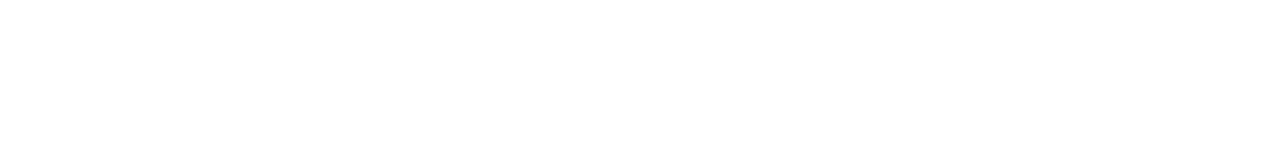
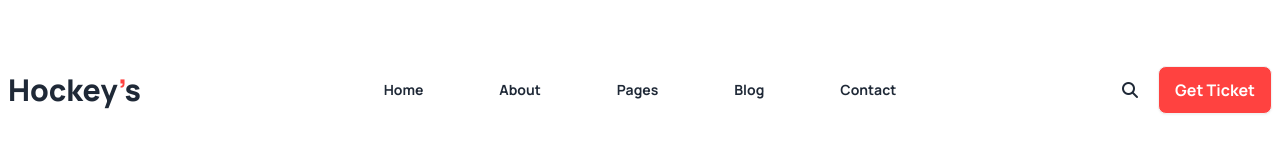
Before and after one commit to sabberhossen1/hockey, a plain HTML site: page index.html in a window 1280 px wide. Drawn offline with nearby package versions, Linux system fonts and the light colour scheme.

Commit message:
header done

```diff
--- a/index.html
+++ b/index.html
@@ -4,10 +4,58 @@
     <meta charset="UTF-8">
     <meta name="viewport" content="width=device-width, initial-scale=1.0">
     <title>Hockey</title>
+
+
+    <!-- link tailwind baisyui -->
+    <link href="https://cdn.jsdelivr.net/npm/daisyui@4.6.0/dist/full.min.css" rel="stylesheet" type="text/css" />
+    <script src="https://cdn.tailwindcss.com"></script>
+    <!-- link -->
+
+    <!-- fontawesome -->
+    <script src="https://kit.fontawesome.com/006e248122.js" crossorigin="anonymous"></script>
+
+    <!-- font -->
+    <link rel="preconnect" href="https://fonts.googleapis.com">
+    <link rel="preconnect" href="https://fonts.gstatic.com" crossorigin>
+    <link href="https://fonts.googleapis.com/css2?family=Manrope:wght@500;600;700;800&display=swap" rel="stylesheet">
+    <style>
+        body{
+            font-family: 'Manrope', sans-serif;
+        }
+    </style>
 </head>
 <body>
-    <header>
-
+    <header class="max-w-7xl mx-auto my-14">
+        <div class="navbar bg-base-100">
+            <div class="navbar-start">
+              <div class="dropdown">
+                <div tabindex="0" role="button" class="btn btn-ghost lg:hidden">
+                  <svg xmlns="http://www.w3.org/2000/svg" class="h-5 w-5" fill="none" viewBox="0 0 24 24" stroke="currentColor"><path stroke-linecap="round" stroke-linejoin="round" stroke-width="2" d="M4 6h16M4 12h8m-8 6h16" /></svg>
+                </div>
+                <ul tabindex="0" class="menu menu-sm dropdown-content mt-3 z-[1] p-2 shadow bg-base-100 rounded-box w-52 text-sm font-bold">
+                    <li class=" hover:text-[#FF4240]"><a>Home</a></li>
+                    <li class=" hover:text-[#FF4240]"><a> About</a></li>
+                    <li class=" hover:text-[#FF4240]"><a> Pages</a></li>
+                    <li class=" hover:text-[#FF4240]"><a> Blog</a></li>
+                    <li class=" hover:text-[#FF4240]"><a>Contact</a></li>
+                </ul>
+              </div>
+              <a class=" text-3xl font-extrabold">Hockey<span class="text-[#FF4240]">’</span>s</a>
+            </div>
+            <div class="navbar-center hidden lg:flex">
+              <ul class="menu menu-horizontal px-1 text-sm font-bold space-x-11">
+                <li class=" hover:text-[#FF4240]"><a>Home</a></li>
+                  <li class=" hover:text-[#FF4240]"><a> About</a></li>
+                  <li class=" hover:text-[#FF4240]"><a> Pages</a></li>
+                  <li class=" hover:text-[#FF4240]"><a> Blog</a></li>
+                  <li class=" hover:text-[#FF4240]"><a>Contact</a></li>
+              </ul>
+            </div>
+            <div class="navbar-end">
+                <i class="fa-solid fa-magnifying-glass mr-5"></i>
+              <a class="btn text-white bg-[#FF4240] font-bold text-base">Get Ticket</a>
+            </div>
+          </div>
     </header>
     <main>
 
--- /dev/null
+++ b/tailwind.config.js
@@ -0,0 +1,8 @@
+/** @type {import('tailwindcss').Config} */
+module.exports = {
+    content: ["./src/**/*.{html,js}"],
+    theme: {
+      extend: {},
+    },
+    plugins: [],
+  }
```
